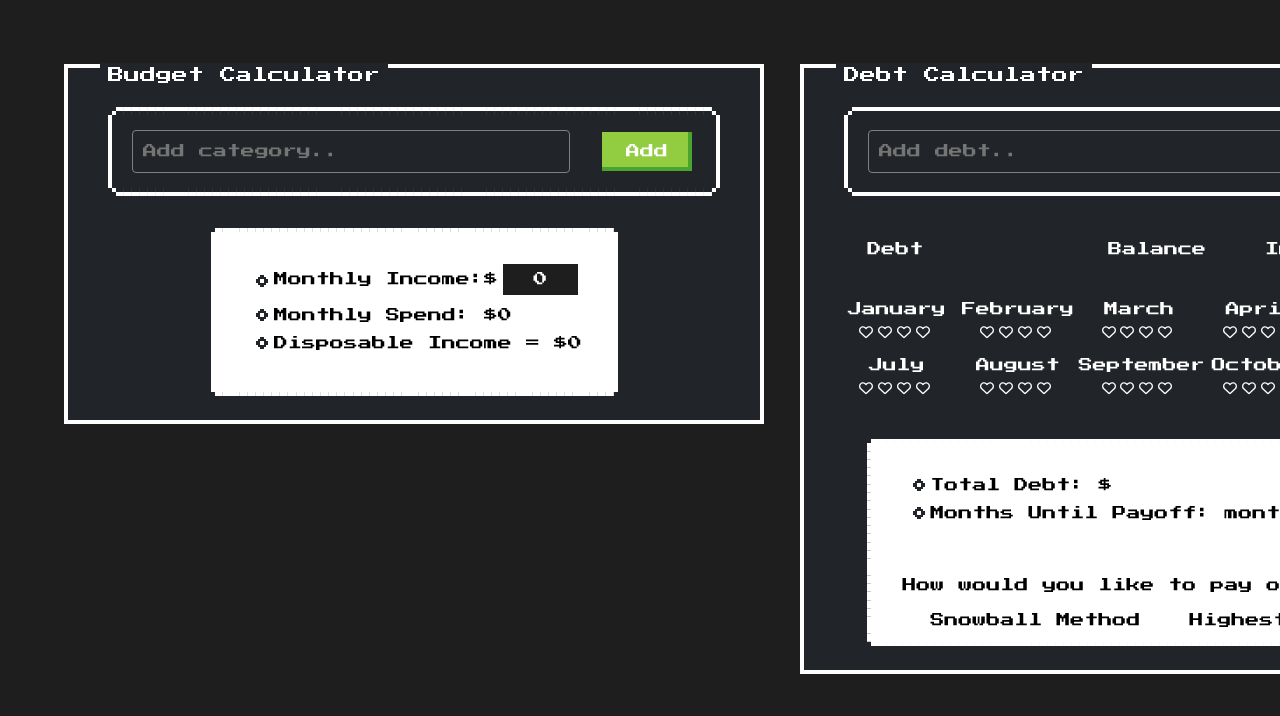
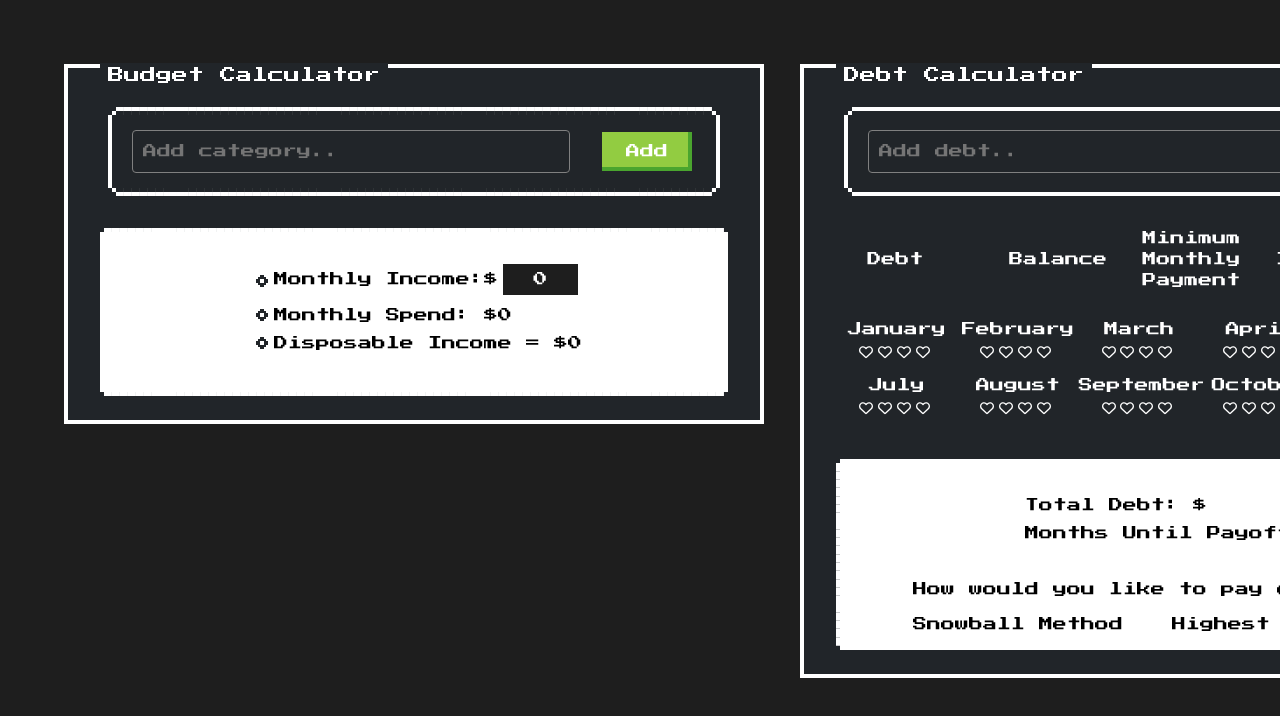
Before and after one commit to kyletucci/debt-fix, a React (Vite) app: page / in a window 1280 px wide. Shown: the top 716 px of the page. Built offline with nearby package versions, Linux system fonts and the light colour scheme.

Commit message:
Added minimum monthly payment input to Debt component

```diff
--- a/src/App.css
+++ b/src/App.css
@@ -38,13 +38,24 @@ html {
   min-width: 700px;
 }
 
+.minimum {
+  display: flex;
+  flex-direction: column;
+}
+
 .nes-container.is-rounded.summary {
   background-color: white;
+  display: flex;
+  flex-direction: column;
   color: black;
   padding: 0.25em;
-  width: fit-content;
+  width: 100%;
   margin: 0 auto;
   margin-top: 2em;
+}
+
+.nes-container.is-rounded.summary > * {
+  margin: 0 auto;
 }
 
 .app-container {
--- a/src/components/Debt/index.jsx
+++ b/src/components/Debt/index.jsx
@@ -3,6 +3,7 @@ import { useState } from "react";
 const Debt = ({ debt, deleteDebt, updateDebt, disposableIncome }) => {
   const [formValues, setFormValues] = useState({
     balance: debt.balance,
+    minimum: debt.minimum,
     interestRate: debt.interestRate,
   });
 
@@ -19,6 +20,7 @@ const Debt = ({ debt, deleteDebt, updateDebt, disposableIncome }) => {
       updateDebt(
         debt.id,
         formValues.balance,
+        formValues.minimum,
         formValues.interestRate,
         e,
         payoffMonths
@@ -36,6 +38,16 @@ const Debt = ({ debt, deleteDebt, updateDebt, disposableIncome }) => {
           type="text"
           placeholder="0.00"
           value={formValues.balance}
+          onChange={handleChange}
+          onKeyDown={handleKeyPress}
+          onFocus={(e) => e.target.select()}
+        />
+        <input
+          className="nes-input debt-minimum"
+          name="minimum"
+          type="text"
+          placeholder="0.00"
+          value={formValues.minimum}
           onChange={handleChange}
           onKeyDown={handleKeyPress}
           onFocus={(e) => e.target.select()}
--- a/src/components/DebtCalculator/index.jsx
+++ b/src/components/DebtCalculator/index.jsx
@@ -91,6 +91,7 @@ const DebtCalculator = ({ disposableIncome }) => {
           id: crypto.randomUUID(),
           title: debtTitle,
           balance: 0,
+          minimum: 0,
           interestRate: 0,
         },
       ]);
@@ -115,6 +116,7 @@ const DebtCalculator = ({ disposableIncome }) => {
   const updateDebt = (
     debtId,
     balance,
+    minimum,
     interestRate,
     event,
     monthsUntilPayoff
@@ -125,6 +127,7 @@ const DebtCalculator = ({ disposableIncome }) => {
         return {
           ...debt,
           balance: balance,
+          minimum: minimum,
           interestRate: interestRate,
           monthsUntilPayoff: monthsUntilPayoff,
         };
@@ -181,6 +184,11 @@ const DebtCalculator = ({ disposableIncome }) => {
         <p className="debt-title">Debt</p>
         <div className="debt-form">
           <span>Balance</span>
+          <div className="minimum">
+            <span>Minimum</span>
+            <span>Monthly</span>
+            <span>Payment</span>
+          </div>
           <span>Interest</span>
         </div>
         <button
--- a/src/components/DebtSummary/index.jsx
+++ b/src/components/DebtSummary/index.jsx
@@ -7,7 +7,7 @@ const DebtSummary = ({
 }) => {
   return (
     <div className="nes-container is-rounded summary">
-      <ul className="nes-list is-circle">
+      <ul className="nes-list">
         <li>
           <span>Total Debt: ${totalDebts}</span>
         </li>
--- a/src/components/Debts/Debts.css
+++ b/src/components/Debts/Debts.css
@@ -43,7 +43,7 @@ button.is-error.invisible {
   display: flex;
   align-items: center;
   justify-content: space-between;
-  width: 40%;
+  width: 100%;
   min-width: fit-content;
   margin: 0 2em;
 }
@@ -62,7 +62,8 @@ button.is-error.invisible {
 }
 
 input.debt-balance,
-input.debt-interest {
+input.debt-interest,
+input.debt-minimum {
   margin-left: 0.5em;
   width: 75px;
   padding: 0;
```
